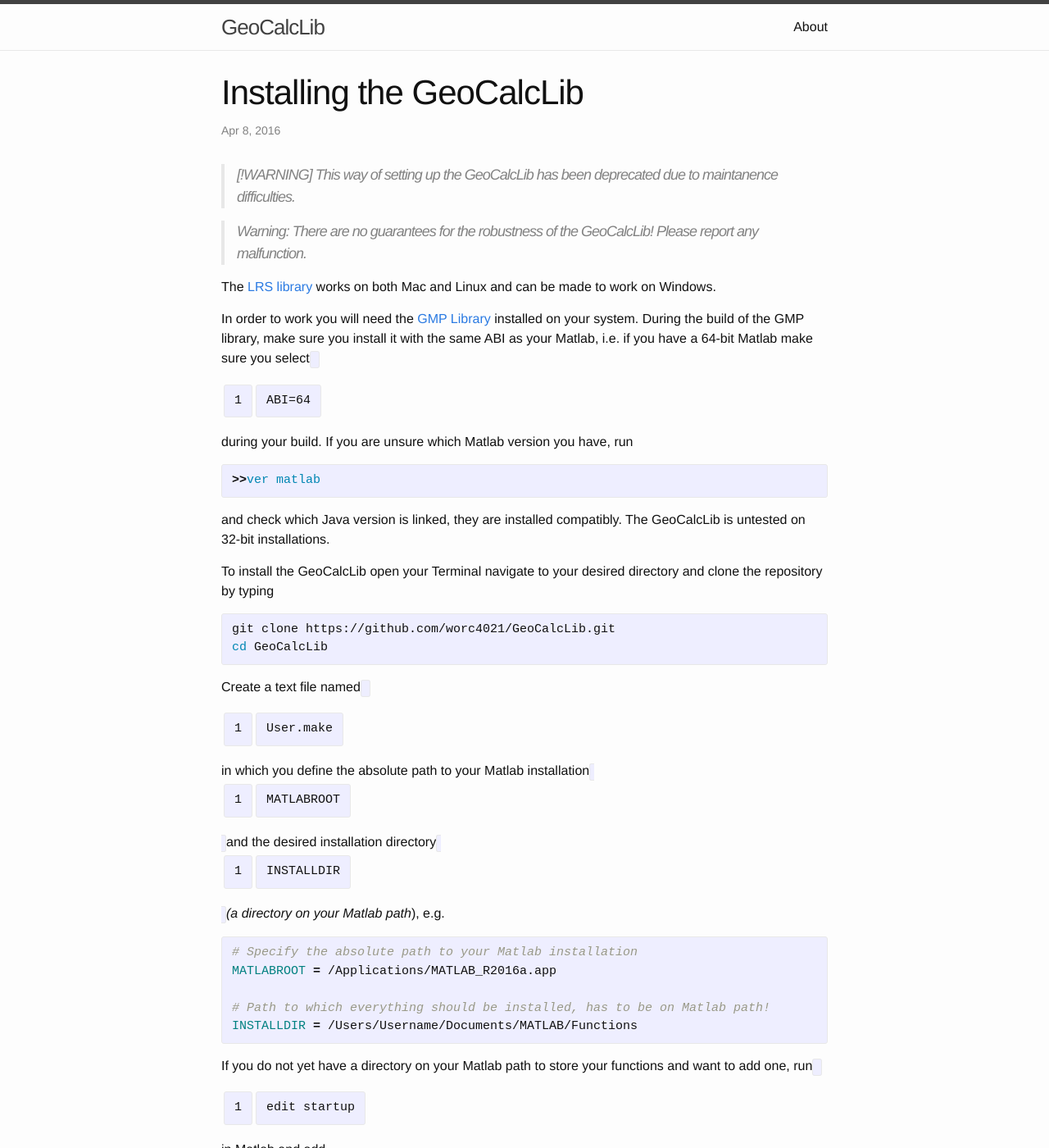
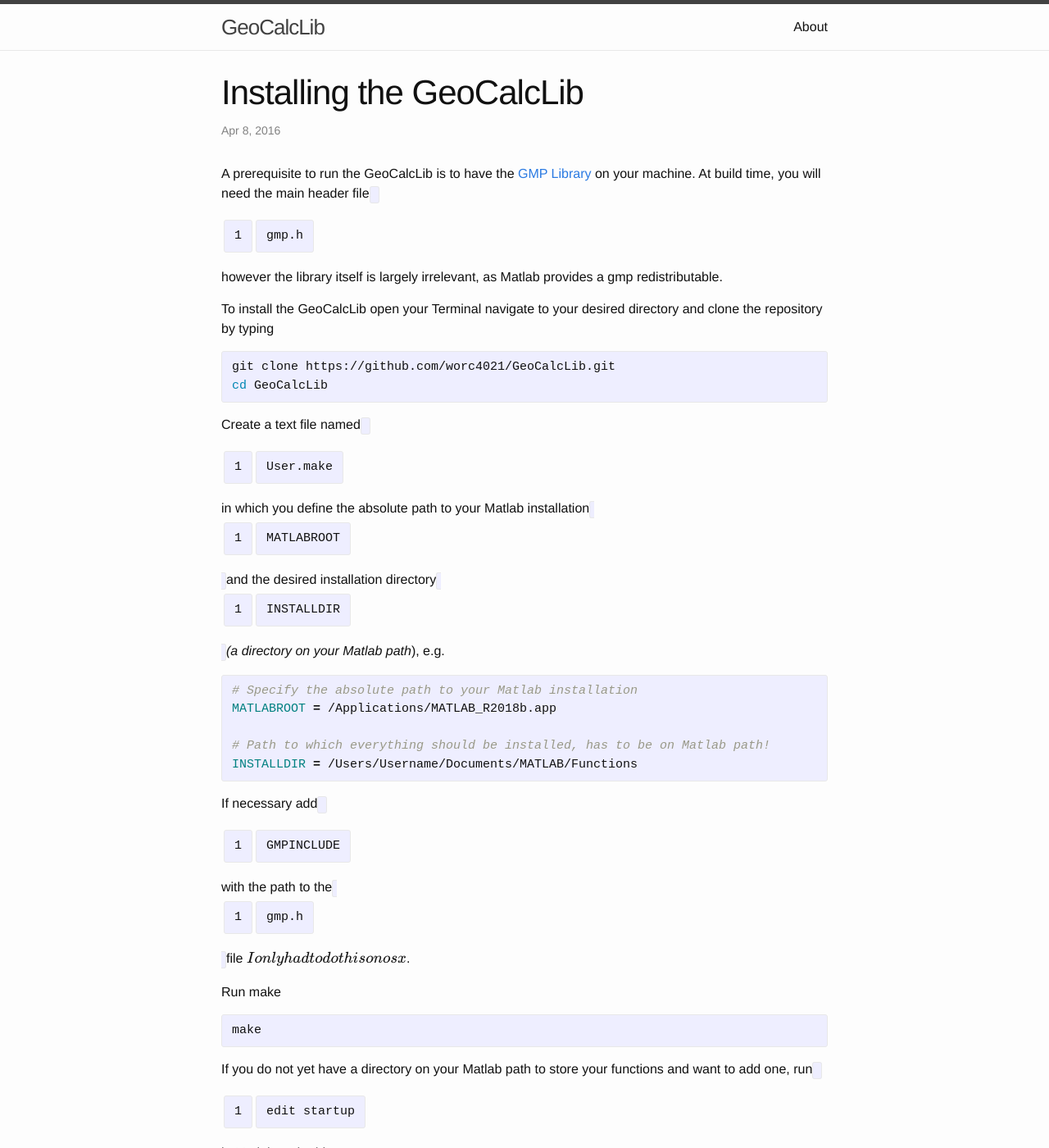
Before and after one commit to worc4021/GeoCalcLib, a Jekyll site: the page built from docs/_posts/2016-04-08-welcome-to-jekyll.markdown, in a window 1280 px wide and 1400 px high. Shown: the whole window at 82% size. Built offline with Jekyll 4.4.1, drawn with Linux system fonts in a browser that asks for light colours; formulas are drawn with MathJax 3; some of the changed text lies outside the part shown.

Commit message:
Updated website and doc

```diff
--- a/docs/_posts/2016-04-08-welcome-to-jekyll.markdown
+++ b/docs/_posts/2016-04-08-welcome-to-jekyll.markdown
@@ -5,7 +5,7 @@ date:   2016-04-08 12:32:35 +0100
 categories: jekyll update
 ---
 
->[!WARNING]
+<!-- >[!WARNING]
 > This way of setting up the GeoCalcLib has been deprecated due to maintanence difficulties.
 
 
@@ -16,15 +16,15 @@ The [LRS library][lrs-link] works on both Mac and Linux and can be made to work
 
 In order to work you will need the [GMP Library][gmp] installed on your system.
 During the build of the GMP library, make sure you install it with the same ABI as your Matlab, i.e. if you have a 64-bit Matlab make sure you select `ABI=64` during your build.
-If you are unsure which Matlab version you have, run
+If you are unsure which Matlab version you have, run -->
 
-{% highlight matlab %}
+<!-- {% highlight matlab %}
 >>ver matlab
 {% endhighlight %}
 
-and check which Java version is linked, they are installed compatibly. The GeoCalcLib is untested on 32-bit installations.
+and check which Java version is linked, they are installed compatibly. The GeoCalcLib is untested on 32-bit installations. -->
 
-
+A prerequisite to run the GeoCalcLib is to have the [GMP Library][gmp] on your machine. At build time, you will need the main header file `gmp.h` however the library itself is largely irrelevant, as Matlab provides a gmp redistributable.
 
 To install the GeoCalcLib open your Terminal navigate to your desired directory and clone the repository by typing
 
@@ -38,10 +38,18 @@ and the desired installation directory `INSTALLDIR` *(a directory on your Matlab
 
 {% highlight make %}
 # Specify the absolute path to your Matlab installation
-MATLABROOT = /Applications/MATLAB_R2016a.app
+MATLABROOT = /Applications/MATLAB_R2018b.app
 
 # Path to which everything should be installed, has to be on Matlab path!
 INSTALLDIR = /Users/Username/Documents/MATLAB/Functions
+{% endhighlight %}
+
+If necessary add `GMPINCLUDE` with the path to the `gmp.h` file (I only had to do this on osx).
+
+Run make
+
+{% highlight bash %}
+make
 {% endhighlight %}
 
 If you do not yet have a directory on your Matlab path to store your functions and want to add one, run `edit startup` in Matlab and add
@@ -104,7 +113,7 @@ at the beginning of your session and
 unloadlibrary('libgeocalc');
 {% endhighlight %}
 
-at the end of your session.
+at the end of your session. -->
 
 
 [lrs-link]: http://cgm.cs.mcgill.ca/~avis/C/lrs.html
```
Also changed, not shown: other parts of docs/_posts/2016-04-08-welcome-to-jekyll.markdown (+2 -1 lines), docs/_posts/2016-04-08-user-guide.markdown (+4 -4 lines), README.md.
